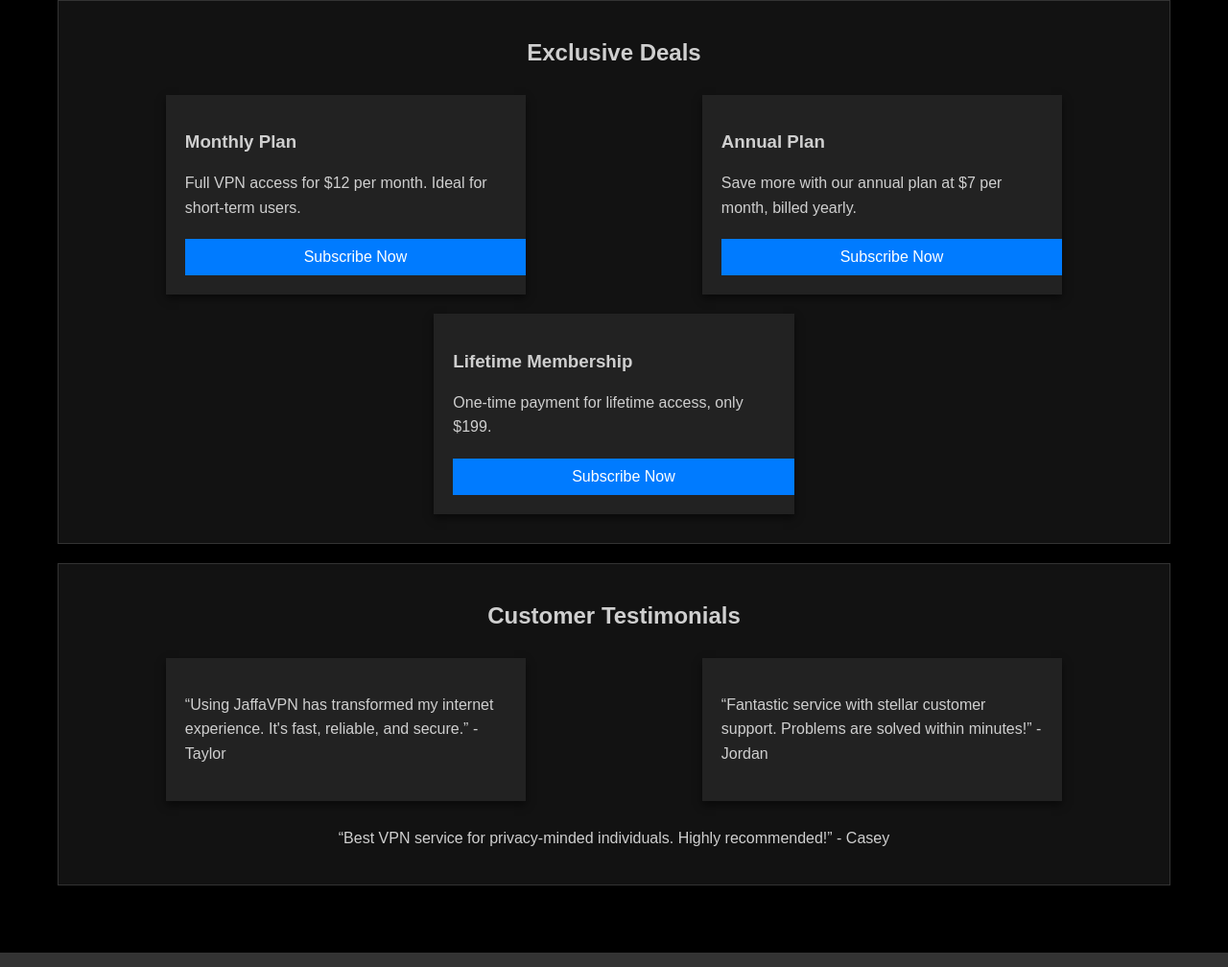
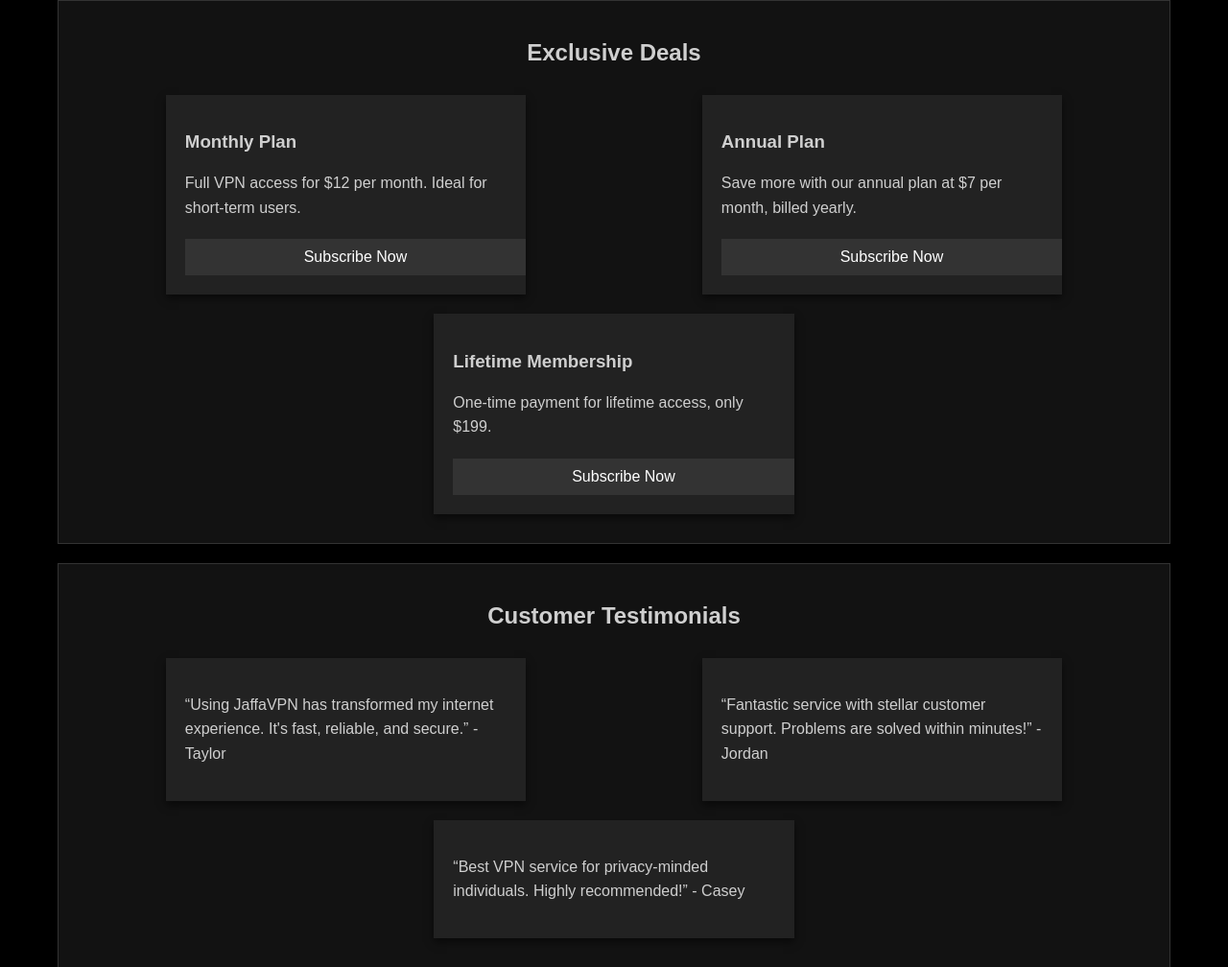
Before and after one commit to MaldroidDev/JaffaVPN, a plain HTML site: page index.html in a window 1280 px wide. Shown: the part 1098-2106 px from the top of the page at 96% size. Drawn offline with Linux system fonts and the light colour scheme.

Commit message:
Update index.html

```diff
--- a/index.html
+++ b/index.html
@@ -61,7 +61,7 @@
         width: 100%;
         padding: 10px;
         margin-top: 20px;
-        background: #007BFF; /* Blue button for a pop of color */
+        background: #333; /* Dark gray for buttons */
         color: white;
         text-decoration: none;
         text-align: center;
@@ -70,7 +70,7 @@
         transition: background-color 0.3s ease-in-out;
     }
     .button:hover {
-        background-color: #0056b3;
+        background-color: #1a1a1a;
     }
     footer {
         background: #333; /* Dark footer */
@@ -153,7 +153,7 @@
             <div class="card">
                 <p>“Fantastic service with stellar customer support. Problems are solved within minutes!” - Jordan</p>
             </div>
-            <div the="card">
+            <div class="card">
                 <p>“Best VPN service for privacy-minded individuals. Highly recommended!” - Casey</p>
             </div>
         </div>
```
